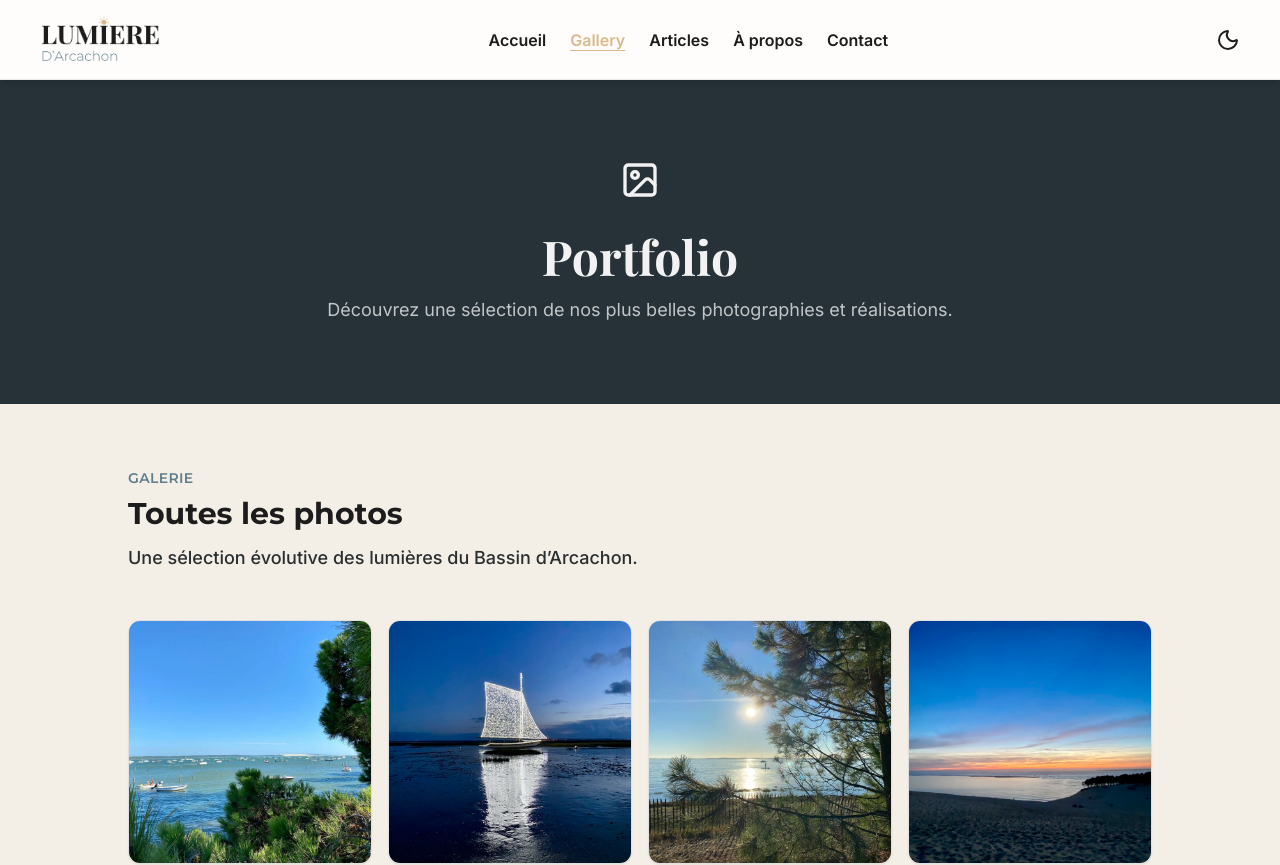
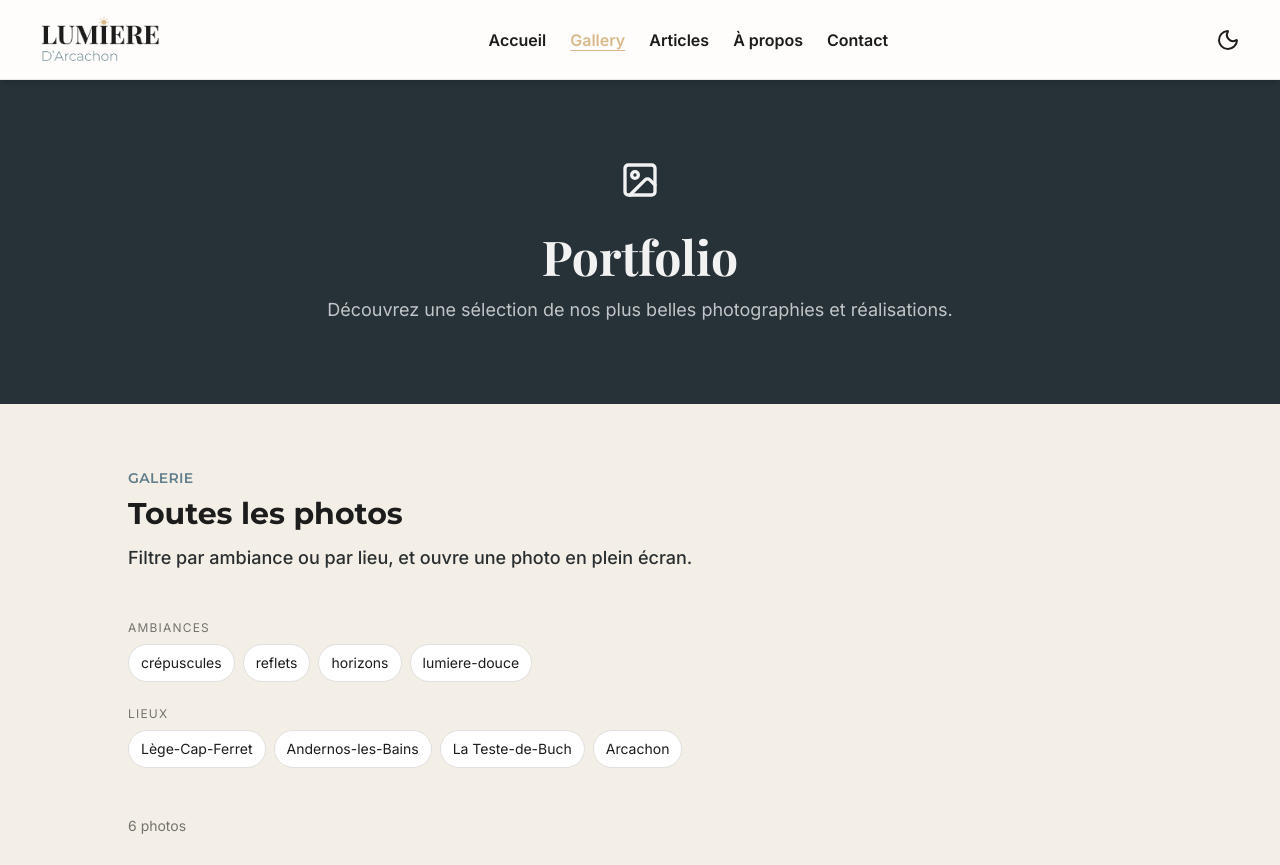
Before and after one commit to julienlisita/lumieredarcachon, a Next.js app: page /gallery in a window 1280 px wide. Shown: the top 865 px of the page. Built offline with nearby package versions, Linux system fonts and the light colour scheme; a web font is replaced by a local one.

Commit message:
feat(gallery): add filters and ambiance definitions

```diff
--- /dev/null
+++ b/src/components/gallery/GalleryFilters.css
@@ -0,0 +1,53 @@
+/* src/components/gallery/GalleryFilters.css */
+
+.gallery-filters {
+  @apply space-y-5 sm:space-y-6;
+}
+
+.gallery-filters__row {
+  @apply space-y-2;
+}
+
+.gallery-filters__label {
+  @apply font-ui text-xs uppercase tracking-widest;
+  color: var(--color-muted);
+}
+
+.gallery-filters__chips {
+  @apply flex flex-wrap gap-2;
+}
+
+/* Chip */
+.chip {
+  @apply font-ui text-sm px-3 py-2 rounded-full;
+  background: var(--color-surface);
+  border: 1px solid var(--color-border);
+  color: var(--color-text);
+  transition:
+    transform 160ms ease,
+    border-color 160ms ease,
+    color 160ms ease;
+}
+
+.chip:hover {
+  transform: translateY(-1px);
+  border-color: var(--card-outlined-border);
+  color: color-mix(in oklab, var(--color-text) 80%, var(--color-secondary));
+}
+
+.chip.is-active {
+  background: color-mix(in oklab, var(--color-primary) 18%, var(--color-surface));
+  border-color: color-mix(in oklab, var(--color-primary) 40%, var(--color-border));
+}
+
+.gallery-filters__actions {
+  @apply pt-1;
+}
+
+.clear {
+  @apply font-ui text-sm underline underline-offset-4;
+  color: var(--color-link);
+}
+.clear:hover {
+  color: var(--color-link-hover);
+}
--- /dev/null
+++ b/src/components/gallery/GalleryFilters.tsx
@@ -0,0 +1,95 @@
+// src/components/gallery/GalleryFilters.tsx
+
+'use client';
+
+import clsx from 'clsx';
+import { useRouter, useSearchParams } from 'next/navigation';
+import './GalleryFilters.css';
+
+type Props = {
+  ambiances: string[];
+  locations: string[];
+};
+
+function updateParams(params: URLSearchParams, patch: Record<string, string | null>): string {
+  const next = new URLSearchParams(params.toString());
+
+  Object.entries(patch).forEach(([k, v]) => {
+    if (v === null) next.delete(k);
+    else next.set(k, v);
+  });
+
+  // si on filtre, on ferme la lightbox
+  next.delete('photo');
+
+  const qs = next.toString();
+  return qs ? `?${qs}` : '';
+}
+
+export default function GalleryFilters({ ambiances, locations }: Props) {
+  const router = useRouter();
+  const params = useSearchParams();
+
+  const activeAmbiance = params.get('ambiance') ?? '';
+  const activeLieu = params.get('lieu') ?? '';
+
+  const hasFilters = !!activeAmbiance || !!activeLieu;
+
+  const onToggleAmbiance = (ambiance: string) => {
+    const next = updateParams(params, { ambiance: activeAmbiance === ambiance ? null : ambiance });
+    router.push(`/gallery${next}`, { scroll: false });
+  };
+
+  const onToggleLieu = (lieu: string) => {
+    const next = updateParams(params, { lieu: activeLieu === lieu ? null : lieu });
+    router.push(`/gallery${next}`, { scroll: false });
+  };
+
+  const onClear = () => {
+    router.push('/gallery', { scroll: false });
+  };
+
+  return (
+    <div className="gallery-filters">
+      <div className="gallery-filters__row">
+        <p className="gallery-filters__label">Ambiances</p>
+        <div className="gallery-filters__chips" role="list">
+          {ambiances.map((a) => (
+            <button
+              key={a}
+              type="button"
+              className={clsx('chip', activeAmbiance === a && 'is-active')}
+              onClick={() => onToggleAmbiance(a)}
+            >
+              {a}
+            </button>
+          ))}
+        </div>
+      </div>
+
+      <div className="gallery-filters__row">
+        <p className="gallery-filters__label">Lieux</p>
+        <div className="gallery-filters__chips" role="list">
+          {locations.map((l) => (
+            <button
+              key={l}
+              type="button"
+              className={clsx('chip', activeLieu === l && 'is-active')}
+              onClick={() => onToggleLieu(l)}
+            >
+              {l}
+            </button>
+          ))}
+        </div>
+      </div>
+
+      {hasFilters && (
+        <div className="gallery-filters__actions">
+          <button type="button" className="clear" onClick={onClear}>
+            Réinitialiser
+          </button>
+        </div>
+      )}
+    </div>
+  );
+}
--- a/src/components/gallery/GallerySection.tsx
+++ b/src/components/gallery/GallerySection.tsx
@@ -10,33 +10,71 @@ import HeaderBlock from '@/components/patterns/HeaderBlock';
 import { PHOTOS } from '@/data/photos';
 import GalleryGrid from './GalleryGrid';
 import GalleryLightbox from './GalleryLightbox';
+import GalleryFilters from './GalleryFilters';
+import { AMBIANCE_FILTERS } from '@/data/ambiences';
+
+const uniq = (arr: string[]) => Array.from(new Set(arr)).filter(Boolean);
 
 export default function GallerySection() {
   const params = useSearchParams();
   const router = useRouter();
 
   const activeId = params.get('photo');
+  const activeAmbiance = params.get('ambiance');
+  const activeLieu = params.get('lieu');
+
+  // options de filtres (provenant des données)
+  const ambiances = useMemo(() => {
+    const present = new Set(PHOTOS.flatMap((p) => p.tags ?? []));
+    // n'affiche que les ambiances "officielles" présentes dans tes données
+    return AMBIANCE_FILTERS.filter((a) => present.has(a));
+  }, []);
+
+  const locations = useMemo(() => uniq(PHOTOS.map((p) => p.area ?? '')), []);
+
+  // liste filtrée
+  const filtered = useMemo(() => {
+    return PHOTOS.filter((p) => {
+      const ambianceOk = !activeAmbiance || (p.tags ?? []).includes(activeAmbiance);
+      const lieuOk = !activeLieu || p.area === activeLieu;
+      return ambianceOk && lieuOk;
+    });
+  }, [activeAmbiance, activeLieu]);
 
   const activeIndex = useMemo(() => {
     if (!activeId) return -1;
-    return PHOTOS.findIndex((p) => p.id === activeId);
-  }, [activeId]);
+    return filtered.findIndex((p) => p.id === activeId);
+  }, [activeId, filtered]);
 
   const isOpen = activeIndex >= 0;
 
-  const open = (id: string) => router.push(`/gallery?photo=${id}`, { scroll: false });
-  const close = () => router.push('/gallery', { scroll: false });
+  // Garde les filtres (ambiance/lieu) dans l'URL quand on ouvre/ferme la lightbox
+  const qsBase = useMemo(() => {
+    const q = new URLSearchParams(params.toString());
+    q.delete('photo');
+    const s = q.toString();
+    return s ? `?${s}` : '';
+  }, [params]);
+
+  const open = (id: string) =>
+    router.push(`/gallery${qsBase}${qsBase ? '&' : '?'}photo=${id}`, { scroll: false });
+
+  const close = () => router.push(`/gallery${qsBase}`, { scroll: false });
 
   const goPrev = () => {
     if (!isOpen) return;
-    const prev = (activeIndex - 1 + PHOTOS.length) % PHOTOS.length;
-    router.push(`/gallery?photo=${PHOTOS[prev].id}`, { scroll: false });
+    const prev = (activeIndex - 1 + filtered.length) % filtered.length;
+    router.push(`/gallery${qsBase}${qsBase ? '&' : '?'}photo=${filtered[prev].id}`, {
+      scroll: false,
+    });
   };
 
   const goNext = () => {
     if (!isOpen) return;
-    const next = (activeIndex + 1) % PHOTOS.length;
-    router.push(`/gallery?photo=${PHOTOS[next].id}`, { scroll: false });
+    const next = (activeIndex + 1) % filtered.length;
+    router.push(`/gallery${qsBase}${qsBase ? '&' : '?'}photo=${filtered[next].id}`, {
+      scroll: false,
+    });
   };
 
   return (
@@ -46,15 +84,22 @@ export default function GallerySection() {
           align="left"
           eyebrow="Galerie"
           title="Toutes les photos"
-          subtitle="Une sélection évolutive des lumières du Bassin d’Arcachon."
+          subtitle="Filtre par ambiance ou par lieu, et ouvre une photo en plein écran."
           titleId="gallery-title"
           subtitleId="gallery-subtitle"
         />
 
-        <GalleryGrid photos={PHOTOS} onOpen={open} />
+        <GalleryFilters ambiances={ambiances} locations={locations} />
+
+        <p className="font-ui text-sm" style={{ color: 'var(--color-muted)' }}>
+          {filtered.length} photo{filtered.length > 1 ? 's' : ''}
+        </p>
+
+        <GalleryGrid photos={filtered} onOpen={open} />
+
         <GalleryLightbox
           open={isOpen}
-          photo={isOpen ? PHOTOS[activeIndex] : null}
+          photo={isOpen ? filtered[activeIndex] : null}
           onClose={close}
           onPrev={goPrev}
           onNext={goNext}
--- /dev/null
+++ b/src/data/ambiences.ts
@@ -0,0 +1,12 @@
+// src/data/ambiences.ts
+
+export const AMBIANCE_FILTERS = [
+  'aurores',
+  'crépuscules',
+  'brumes',
+  'reflets',
+  'horizons',
+  'lumiere-douce',
+] as const;
+
+export type Ambiance = (typeof AMBIANCE_FILTERS)[number];
```
